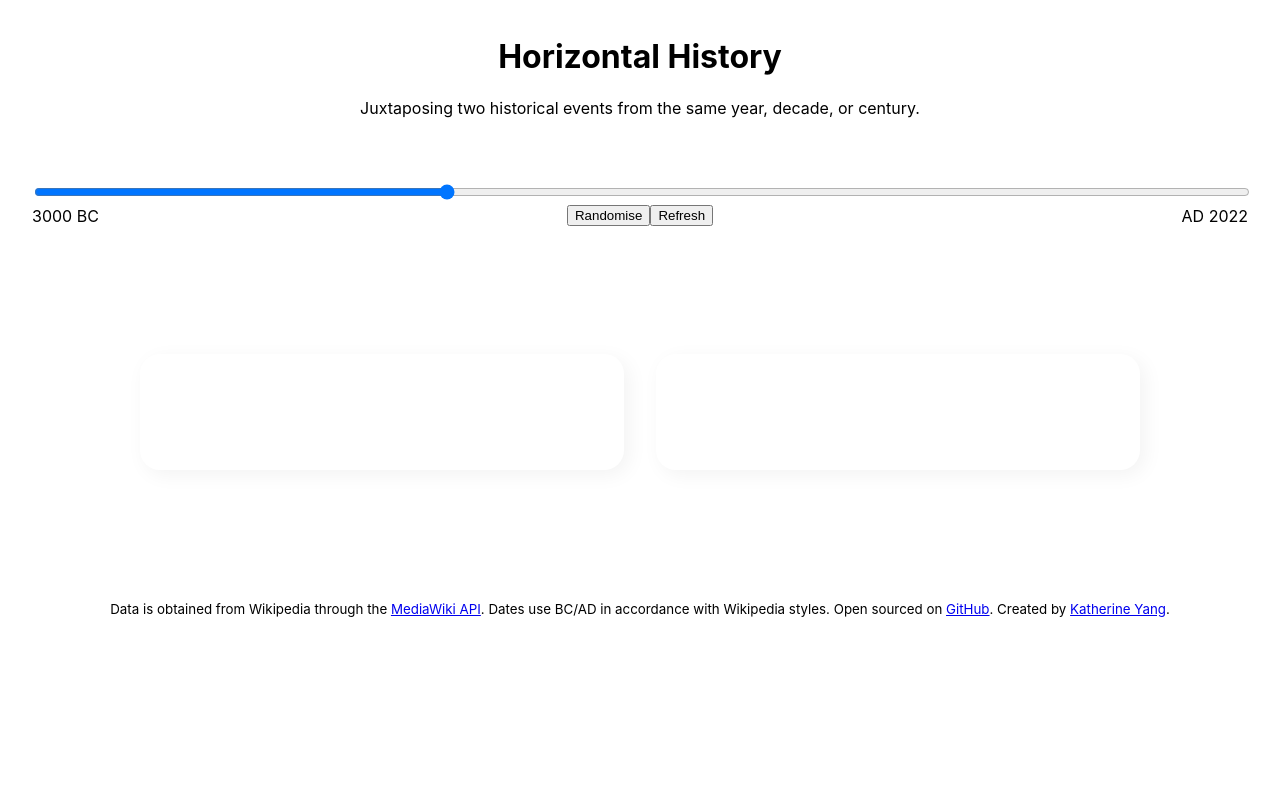
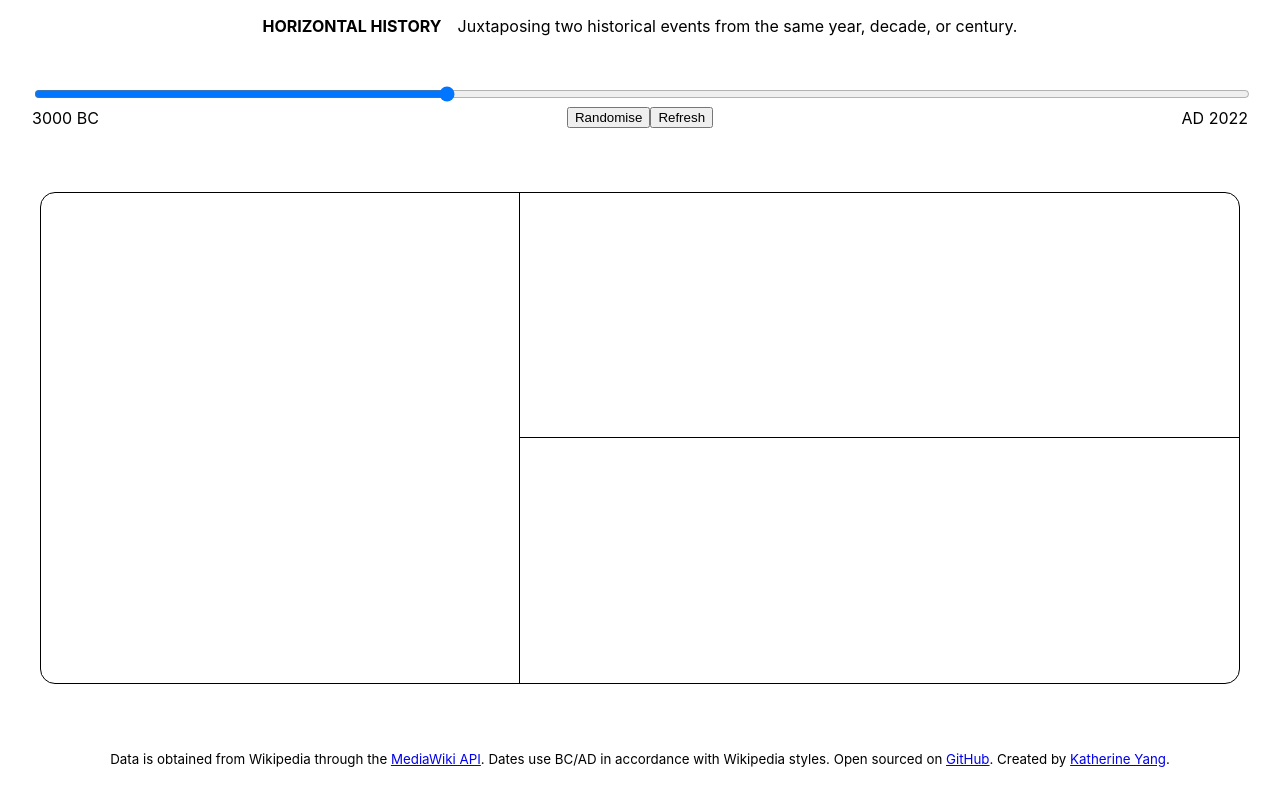
Before and after one commit to kayserifserif/horizontal-history, a React (Create React App) app in the folder client/: page / in a window 1280 px wide. Built offline with nearby package versions, Linux system fonts and the light colour scheme; no server answers.

Commit message:
style: a different design

```diff
--- a/client/src/App.js
+++ b/client/src/App.js
@@ -27,8 +27,6 @@ class App extends Component {
 
   componentDidMount() {
     this.generate();
-
-
   }
 
   render() {
@@ -38,6 +36,8 @@ class App extends Component {
           <h1 className="title">Horizontal History</h1>
           <p>Juxtaposing two historical events from the same year, decade, or century.</p>
         </header>
+
+        <main>
 
           <YearForm
             year={this.state.year}
@@ -50,6 +50,8 @@ class App extends Component {
             year={this.state.year}
             title={this.state.title}
             pair={this.state.pair} />
+
+        </main>
 
         <footer>
           <p><small>Data is obtained from Wikipedia through the <a href="https://www.mediawiki.org/wiki/API:Main_page">MediaWiki API</a>. Dates use BC/AD in accordance with Wikipedia styles. Open sourced on <a href="https://github.com/whykatherine/horizontalhistory">GitHub</a>. Created by <a href="https://whykatherine.github.io">Katherine Yang</a>.</small></p>
--- a/client/src/Events.js
+++ b/client/src/Events.js
@@ -25,9 +25,9 @@ function Events(props) {
 
   return (
     <div className="events">
-      <div className="year">
-        <p>{props.title}</p>
-        {url ? <p className="wikiLink"><a href={url}>link</a></p> : ""}
+      <div className="yearInfo">
+        <div className="year">{props.title}</div>
+        <div className="wikiLink">{url ? <p className="wikiLink"><a href={url}>Wikipedia</a></p> : ""}</div>
       </div>
       {pair}
     </div>
--- a/client/src/index.css
+++ b/client/src/index.css
@@ -1,7 +1,18 @@
 /* GENERAL */
+
+*,
+*::before,
+*::after {
+  box-sizing: border-box;
+}
+
+html {
+  height: 100%;
+}
 
 body {
   margin: 0;
+  height: 100%;
   font-family: -apple-system, BlinkMacSystemFont, 'Segoe UI', 'Roboto', 'Oxygen',
     'Ubuntu', 'Cantarell', 'Fira Sans', 'Droid Sans', 'Helvetica Neue',
     sans-serif;
@@ -9,13 +20,56 @@ body {
   -moz-osx-font-smoothing: grayscale;
 }
 
+#root {
+  height: 100%;
+  display: grid;
+  grid-template-rows: auto 1fr auto;
+}
+
 /* HEADER */
 
 header {
+  display: flex;
+  flex-direction: column;
   max-width: 1000px;
   margin: auto;
   text-align: center;
   padding: 1em 2em;
+  gap: 1em;
+}
+  @media (min-width: 800px) {
+    header {
+      flex-direction: row;
+      align-items: center;
+      max-width: 100%;
+    }
+  }
+
+.title {
+  text-transform: uppercase;
+  font-size: 1em;
+  margin-bottom: 0;
+}
+  @media (min-width: 800px) {
+    .title {
+      margin: unset;
+    }
+  }
+
+header > p {
+  margin-top: 0;
+}
+  @media (min-width: 800px) {
+    header > p {
+      margin: unset;
+    }
+  }
+
+/* MAIN */
+
+main {
+  display: grid;
+  grid-template-rows: auto 1fr;
 }
 
 /* INPUT */
@@ -47,31 +101,58 @@ header {
 /* EVENTS */
 
 .events {
-  max-width: 1000px;
-  margin: auto;
+  width: calc(100% - 4em);
+  margin: 2em auto;
+  display: grid;
+  grid-template-columns: 100%;
+  grid-template-rows: auto auto;
+  align-items: center;
+  border-radius: 15px;
+  border: 1px solid black;
+}
+  @media (min-width: 800px) {
+    .events {
+      max-width: 1200px;
+      grid-template-columns: 40% 60%;
+      grid-template-rows: auto;
+    }
+  }
+
+.yearInfo {
+  height: 100%;
+  border-bottom: 1px solid black;
+  border-right: none;
+  display: flex;
+  flex-direction: column;
+  justify-content: center;
   padding: 2em;
 }
+  @media (min-width: 800px) {
+    .yearInfo {
+      border-right: 1px solid black;
+      border-bottom: none;
+    }
+  }
 
 .year {
-  font-size: 2em;
+  font-size: 3.5em;
   font-weight: bold;
   text-align: center;
 }
 
-.year p:first-child {
-  margin: 0;
-}
-
 .wikiLink {
-  font-size: 1rem;
-  font-weight: normal;
+  text-align: center;
 }
 
 .pair {
   display: flex;
-  margin: 4em 0;
-  gap: 2em;
+  flex-direction: column;
 }
+  @media (min-width: 800px) {
+    .pair {
+      height: 100%;
+    }
+  }
 
 .pair > p {
   width: 100%;
@@ -80,10 +161,19 @@ header {
 }
 
 .event {
-  width: 50%;
-  border-radius: 20px;
-  box-shadow: 5px 5px 20px rgba(0,0,0,0.05);
   padding: 2em;
+}
+  @media (min-width: 800px) {
+    .event {
+      height: 50%;
+      display: flex;
+      flex-direction: column;
+      justify-content: center;
+    }
+  }
+
+.event:first-of-type {
+  border-bottom: 1px solid black;
 }
 
 .headings {
```
Lines whose indentation alone changed are shown as unchanged.
